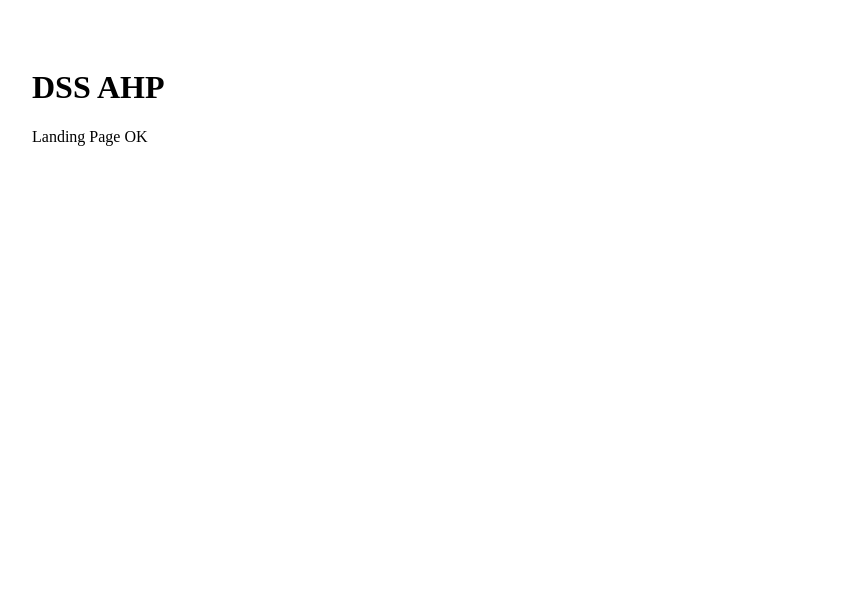
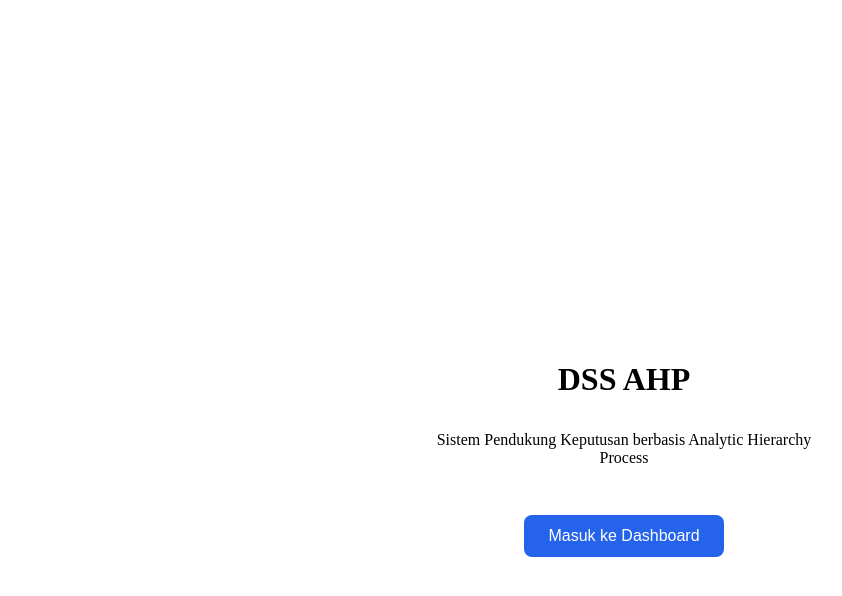
Before and after one commit to arzaidalbani14/DSS-AHP, a React (Vite) app: page / in a window 1280 px wide. Shown: the top 596 px of the page, without its empty margins (16-858 px from the left). Built offline with nearby package versions, Linux system fonts and the light colour scheme.

Commit message:
feat: add landing page CTA to access dashboard

```diff
--- a/src/pages/Landing/Landing.jsx
+++ b/src/pages/Landing/Landing.jsx
@@ -1,10 +1,41 @@
 import React from "react";
+import { useNavigate } from "react-router-dom";
 
 function Landing() {
+  const navigate = useNavigate();
+
   return (
-    <div style={{ padding: "40px" }}>
+    <div
+      style={{
+        minHeight: "100vh",
+        display: "flex",
+        flexDirection: "column",
+        justifyContent: "center",
+        alignItems: "center",
+        padding: "40px",
+      }}
+    >
       <h1>DSS AHP</h1>
-      <p>Landing Page OK</p>
+
+      <p style={{ maxWidth: "420px", textAlign: "center", marginTop: "12px" }}>
+        Sistem Pendukung Keputusan berbasis Analytic Hierarchy Process
+      </p>
+
+      <button
+        onClick={() => navigate("/dashboard")}
+        style={{
+          marginTop: "32px",
+          padding: "12px 24px",
+          fontSize: "16px",
+          borderRadius: "8px",
+          border: "none",
+          background: "#2563eb",
+          color: "#fff",
+          cursor: "pointer",
+        }}
+      >
+        Masuk ke Dashboard
+      </button>
     </div>
   );
 }
```
